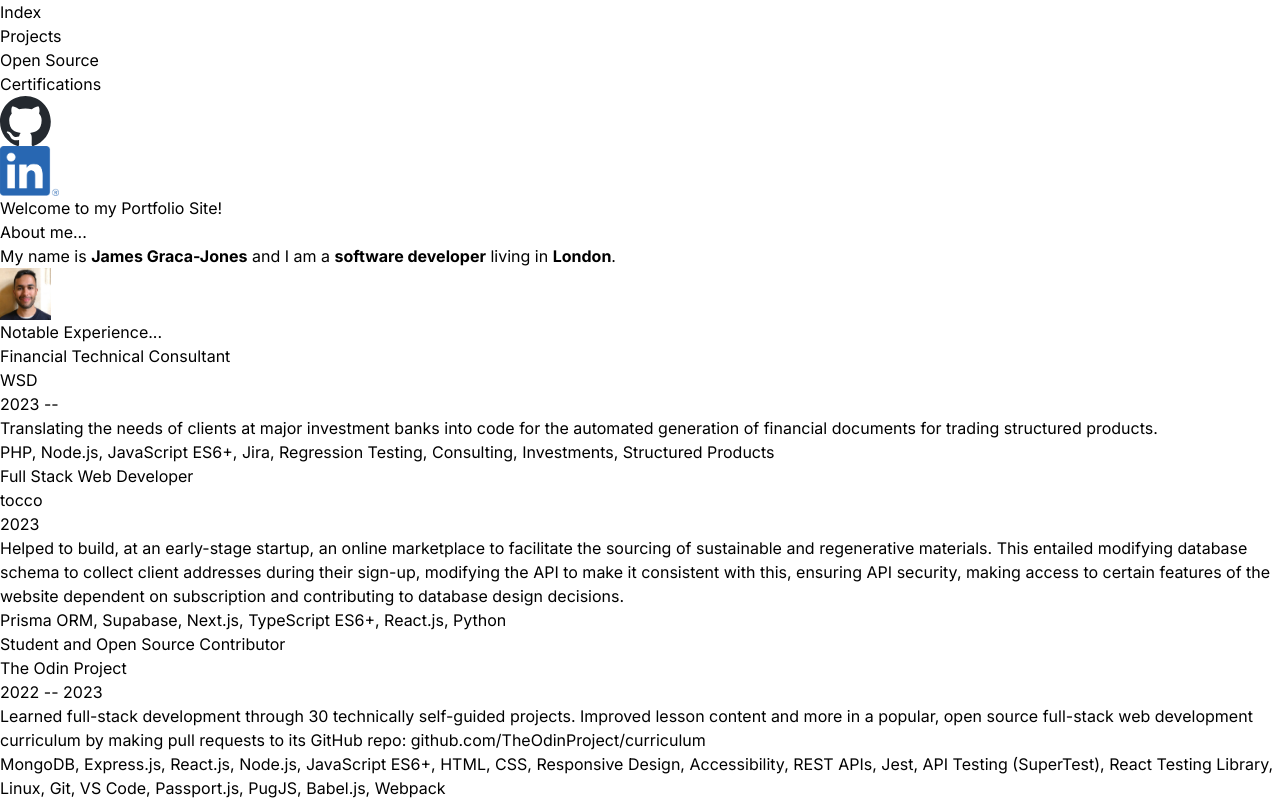
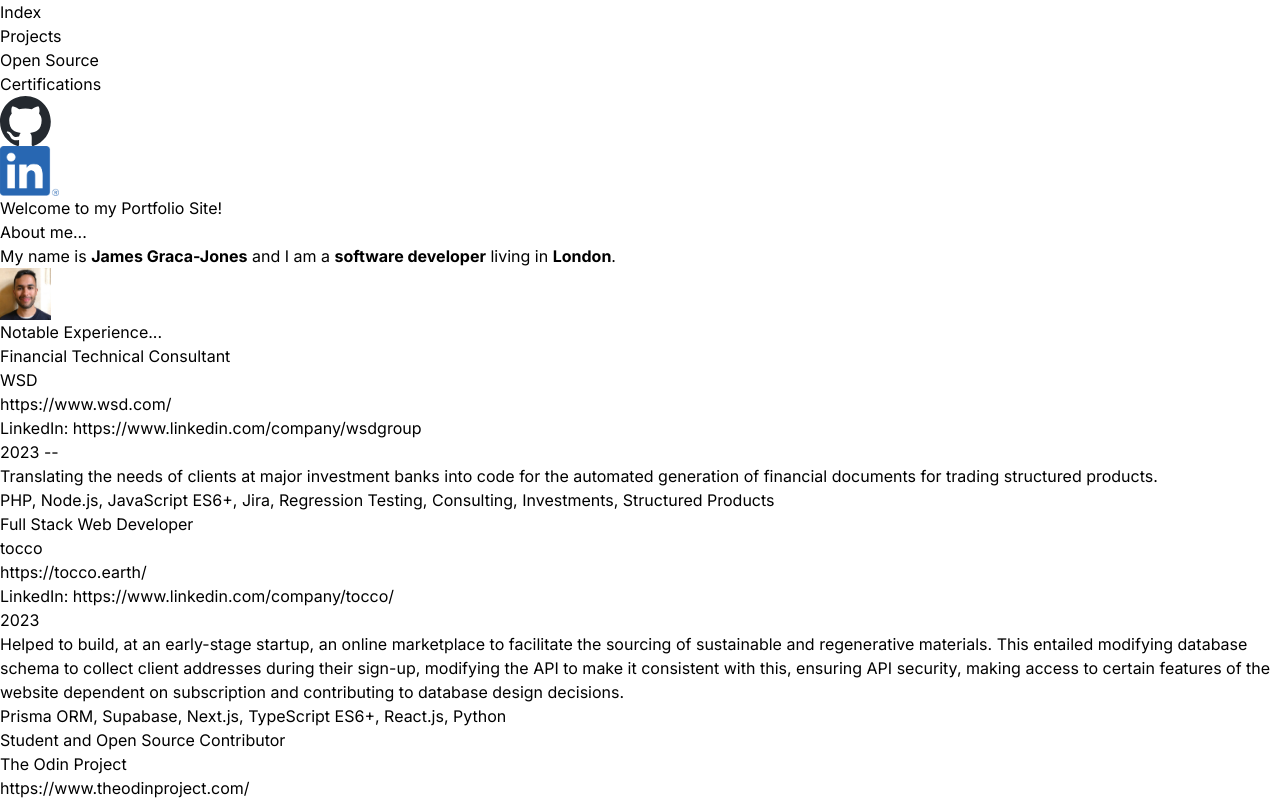
Before and after one commit to wulandari-tech/portfolio-site, a Next.js app: page / in a window 1280 px wide. Shown: the top 800 px of the page. Built offline with nearby package versions, Linux system fonts and the light colour scheme.

Commit message:
Add org URLs

```diff
--- a/components/Experience.tsx
+++ b/components/Experience.tsx
@@ -2,7 +2,7 @@ import Image from "next/image"
 import { ExperienceProps } from "@/types";
 
 export default function Experience({ experience }: ExperienceProps) {
-    const { position, org, orgSrc, startYear, endYear, description, skills } = experience;
+    const { position, org, orgSrc, startYear, endYear, description, skills, orgLinkedInUrl, orgHomePageUrl } = experience;
     let dateSpanText: string = String(startYear);
     if (!endYear) {
         dateSpanText += ` --`;
@@ -17,6 +17,12 @@ export default function Experience({ experience }: ExperienceProps) {
             <p>
                 {org}
             </p>
+            {orgHomePageUrl && <p>
+                <a href={orgHomePageUrl}>{orgHomePageUrl}</a>
+            </p>}
+            {orgLinkedInUrl && <p>
+                LinkedIn: <a href={orgLinkedInUrl}>{orgLinkedInUrl}</a>
+            </p>}
             {orgSrc && <Image src={orgSrc} alt='' width={50/96*98} height={50} />}
             <p>
                 {dateSpanText}
--- a/data/experiences.ts
+++ b/data/experiences.ts
@@ -7,6 +7,8 @@ export const notableExperiences: Experience[] = [
         startYear: 2023,
         description: 'Translating the needs of clients at major investment banks into code for the automated generation of financial documents for trading structured products.',
         skills: ['PHP', 'Node.js', 'JavaScript ES6+', 'Jira', 'Regression Testing', 'Consulting', 'Investments', 'Structured Products'],
+        orgLinkedInUrl: 'https://www.linkedin.com/company/wsdgroup',
+        orgHomePageUrl: 'https://www.wsd.com/',
     },
     {
         position: 'Full Stack Web Developer',
@@ -15,15 +17,19 @@ export const notableExperiences: Experience[] = [
         endYear: 2023,
         description: 'Helped to build, at an early-stage startup, an online marketplace to facilitate the sourcing of sustainable and regenerative materials. This entailed modifying database schema to collect client addresses during their sign-up, modifying the API to make it consistent with this, ensuring API security, making access to certain features of the website dependent on subscription and contributing to database design decisions.',
         skills: ['Prisma ORM', 'Supabase', 'Next.js', 'TypeScript ES6+', 'React.js', 'Python'],
+        orgLinkedInUrl: 'https://www.linkedin.com/company/tocco/',
+        orgHomePageUrl: 'https://tocco.earth/',
+
     },
     {
         position: 'Student and Open Source Contributor',
         org: 'The Odin Project',
         startYear: 2022,
         endYear: 2023,
-        // TODO: maybe add link to webpage in portfolio site regarding open-source contributions for The Odin Project
         description: 'Learned full-stack development through 30 technically self-guided projects. Improved lesson content and more in a popular, open source full-stack web development curriculum by making pull requests to its GitHub repo: github.com/TheOdinProject/curriculum',
         skills: ['MongoDB', 'Express.js', 'React.js', 'Node.js', 'JavaScript ES6+', 'HTML', 'CSS', 'Responsive Design', 'Accessibility', 'REST APIs', 'Jest', 'API Testing (SuperTest)', 'React Testing Library', 'Linux', 'Git', 'VS Code', 'Passport.js', 'PugJS', 'Babel.js', 'Webpack'],
+        orgLinkedInUrl: 'https://www.linkedin.com/company/the-odin-project/',
+        orgHomePageUrl: 'https://www.theodinproject.com/',
     },
 ];
 
--- a/types/index.ts
+++ b/types/index.ts
@@ -8,6 +8,8 @@ export interface Experience {
     endYear?: number,
     description: string,
     skills: string[],
+    orgLinkedInUrl?: string,
+    orgHomePageUrl?: string,
 }
 
 export interface ExperienceProps {
```
